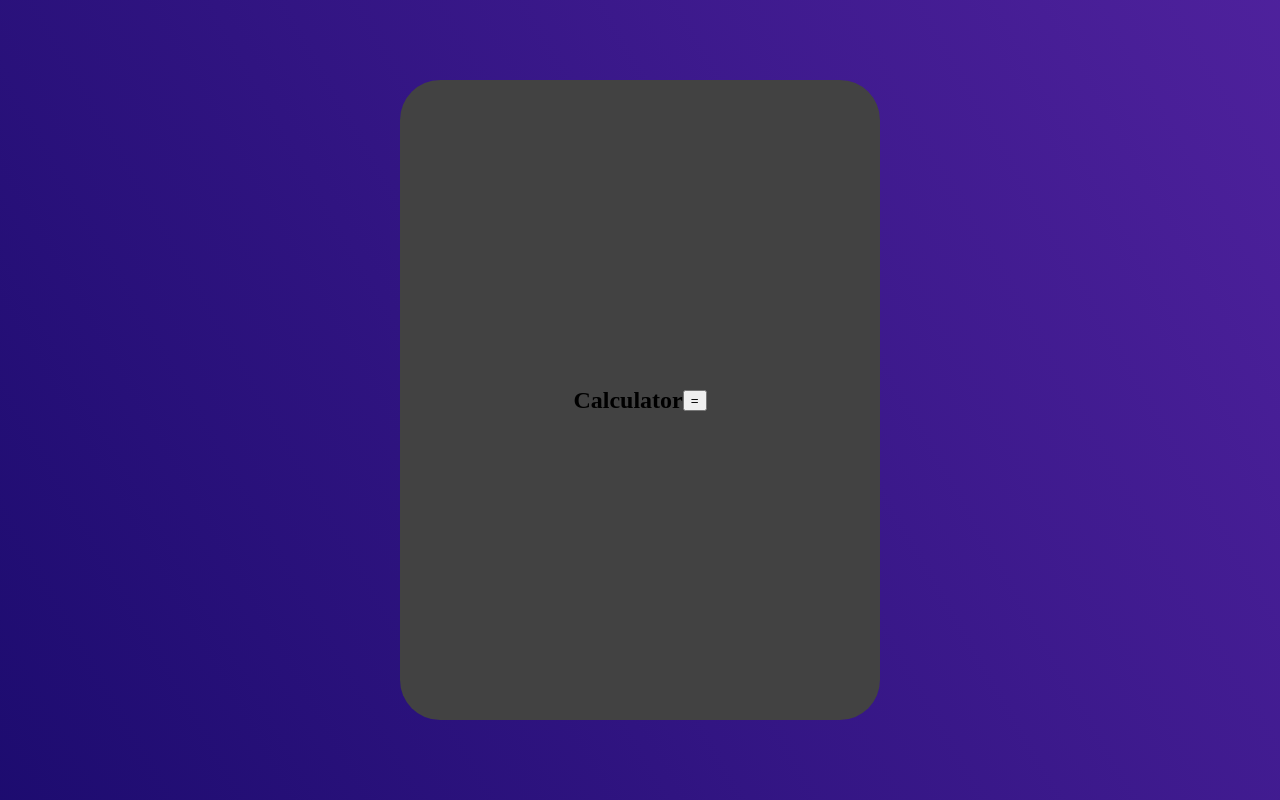
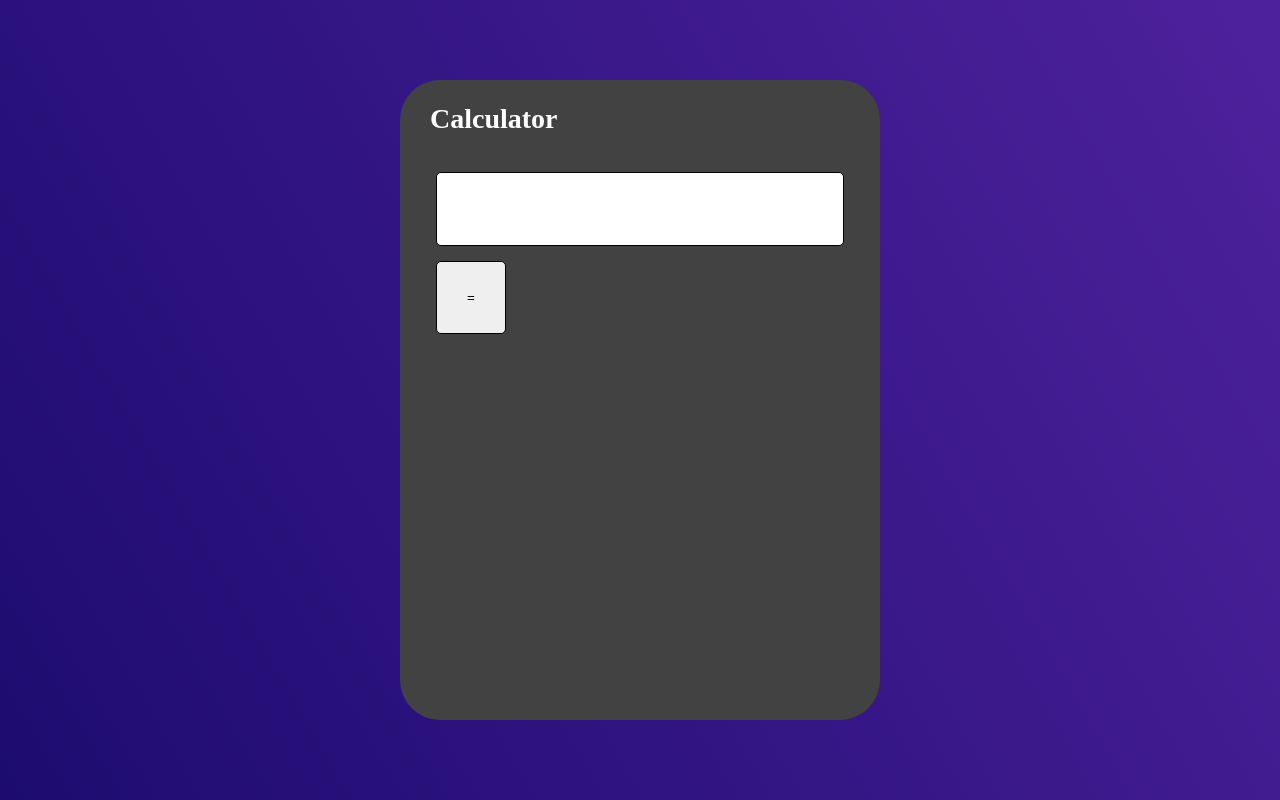
Before and after one commit to BasemGhasan/Calculator, a React (Vite) app: page / in a window 1280 px wide. Built offline with nearby package versions, Linux system fonts and the light colour scheme.

Commit message:
Implement grid layout, add screen component, and separate components styles.

```diff
--- a/src/calculator.tsx
+++ b/src/calculator.tsx
@@ -1,19 +1,22 @@
 //import { useState } from 'react'
-import Button from './components/button'
-import './app.css'
+import Button from "./components/button";
+import Screen from "./components/screen";
+import "./styles/app.css"
 
 function Calculator() {
-
   return (
-    <div className='root'>
-      <div className='calculator-body'>
-        <h2>Calculator</h2>
-        <Button>
-          =
-        </Button>
+    <div className="root">
+      <div className="calculator">
+        <h2 className="calculator-header">Calculator</h2>
+        <div className="container">
+          <div className="calculator-body">
+            <Screen></Screen>
+            <Button>=</Button>
+          </div>
+        </div>
       </div>
     </div>
-  )
+  );
 }
 
-export default Calculator
+export default Calculator;
--- a/src/components/button.tsx
+++ b/src/components/button.tsx
@@ -1,9 +1,9 @@
 interface Props {
-  children?: React.ReactNode;
+    children?: React.ReactNode;
 }
 
 function Button({ children }: Props) {
-  return <button>{children}</button>;
+    return <button className="button">{children}</button>;
 }
 
 export default Button;
--- /dev/null
+++ b/src/components/screen.tsx
@@ -0,0 +1,9 @@
+import "../styles/components.css"
+
+function Screen() {
+  return (
+    <input type="text" className="input-screen"/>
+  )
+}
+
+export default Screen
--- a/src/App.css
+++ b/src/styles/app.css
@@ -11,15 +11,33 @@ body{
   width: 100%;
   animation: gradient-shift 8s linear infinite;
 }
-.calculator-body {
-  display: flex;
-  justify-content: center;
-  align-items: center;
+.calculator {
   background-color: #424242;
   width: 60vh;
   height: 80vh;
   border-radius: 40px;
 }
+.calculator-header {
+  margin-left: 30px;
+  color: #ffffff;
+  font-size: 28px;
+}
+.container {
+  display: flex;
+  justify-content: center;
+  align-items: center;
+  width: 100%;
+  height: 85%;
+}
+.calculator-body {
+  display: grid;
+  width: 85%;
+  height: 95%;
+  grid-template-columns: repeat(5, 1fr);
+  grid-template-rows: repeat(6, 1fr);
+  gap: 15px;
+}
+
 @keyframes gradient-shift {
   0% {
     background-position: 0% 0%;
--- /dev/null
+++ b/src/styles/components.css
@@ -0,0 +1,17 @@
+.input-screen, button {
+    border: solid 1px;
+    border-radius: 5px;
+    border-color: black;
+    padding: 0%;
+}
+.input-screen {
+    grid-column-start: 1;
+    grid-column-end: 6;
+    outline: 0;
+    font-size: 35px;
+    direction: rtl;
+    padding: 0px 10px;
+}
+.button {
+    cursor: pointer;
+}
```
Also changed, not shown: 1 other file (tests, documents, lock files or other folders).
